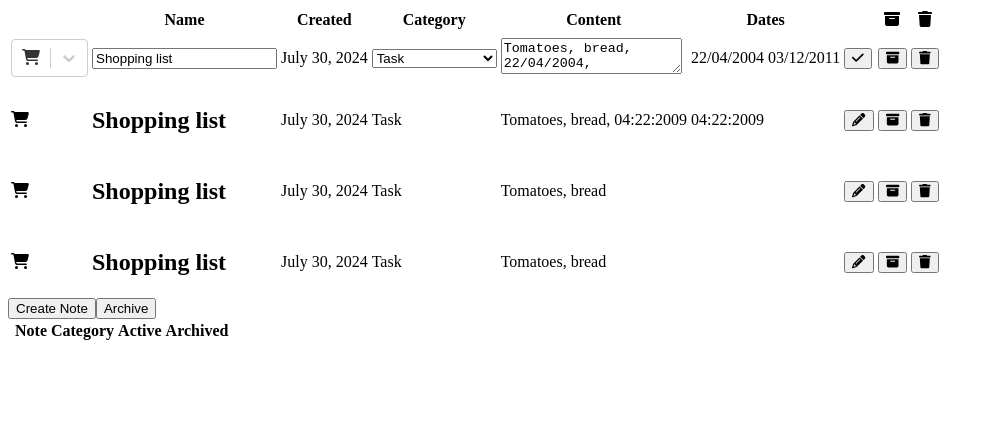
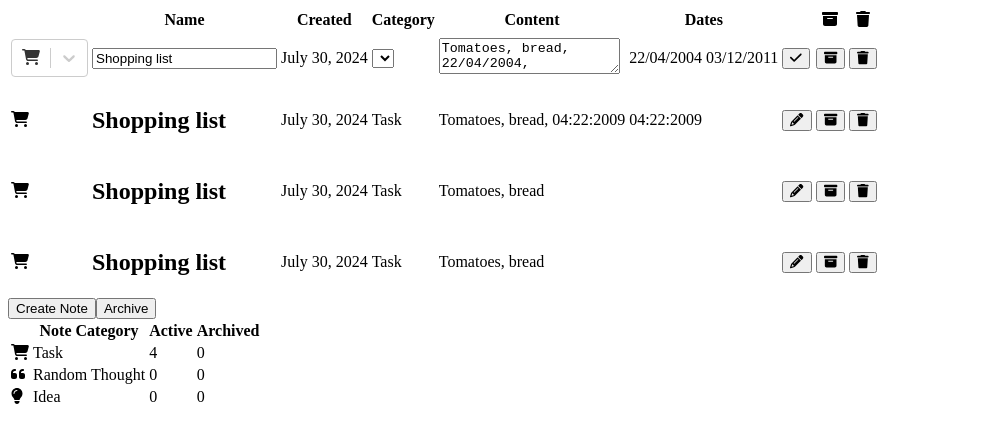
Before and after one commit to ravenser/React-ts-app, a React (Vite) app: page / in a window 1280 px wide. Both pictures are taken after a click on the button 767 px from the left and 66 px from the top of the page. Shown: the top 442 px of the page, without its empty margins (0-994 px from the left). Built offline with nearby package versions, Linux system fonts and the light colour scheme.

Commit message:
Added full functionality

```diff
--- a/src/App.tsx
+++ b/src/App.tsx
@@ -5,6 +5,7 @@ import { useNoteContext } from "./componetns/AllNotesContext.tsx";
 import NotesList from "./componetns/NotesList.tsx";
 import { useState } from "react";
 import ArchiveList from "./componetns/ArcviveList.tsx";
+import CategoryList from "./componetns/CategoryList.tsx";
 
 function App() {
   const { noteAdd } = useNoteContext();
@@ -68,7 +69,9 @@ function App() {
               <th>Archived</th>
             </tr>
           </thead>
-          <tbody></tbody>
+          <tbody>
+            <CategoryList />
+          </tbody>
         </table>
       </div>
     </>
--- a/src/componetns/AllNotesContext.tsx
+++ b/src/componetns/AllNotesContext.tsx
@@ -1,10 +1,15 @@
 import React, { createContext, ReactNode, useContext, useState } from "react";
 import { Note } from "../model";
-import { faCartShopping } from "@fortawesome/free-solid-svg-icons";
+import {
+  faCartShopping,
+  faLightbulb,
+  faQuoteLeft,
+} from "@fortawesome/free-solid-svg-icons";
+import { FontAwesomeIcon } from "@fortawesome/react-fontawesome";
 
 interface Category {
   value: string;
-  label: string;
+  label: React.ReactNode;
 }
 
 interface AllNoteContextType {
@@ -83,14 +88,6 @@ export const NoteProvider: React.FC<{ children: ReactNode }> = ({
       ),
     );
   };
-  // const moveToArchive = (index: number): void => {
-  //   setNotes((prevNotes) => {
-  //     console.log(index);
-  //     const [noteToArchive] = prevNotes.splice(index, 1);
-  //     setArciveNotes((prevArchived) => [...prevArchived, noteToArchive]);
-  //     return [...prevNotes];
-  //   });
-  // };
 
   function moveToArchive(index: number): void {
     setNotes((prevNotes) => {
@@ -109,9 +106,12 @@ export const NoteProvider: React.FC<{ children: ReactNode }> = ({
   };
 
   const categories: Category[] = [
-    { value: "Task", label: "Task" },
-    { value: "Random Thought", label: "Random Thought" },
-    { value: "Idea", label: "Idea" },
+    { value: "Task", label: <FontAwesomeIcon icon={faCartShopping} /> },
+    {
+      value: "Random Thought",
+      label: <FontAwesomeIcon icon={faQuoteLeft} />,
+    },
+    { value: "Idea", label: <FontAwesomeIcon icon={faLightbulb} /> },
   ];
 
   return (
--- a/src/componetns/ArchiveComponet.tsx
+++ b/src/componetns/ArchiveComponet.tsx
@@ -3,6 +3,7 @@ import React from "react";
 import { useNoteContext } from "./AllNotesContext";
 import FormatDate from "./FormatDate";
 import { faArchive, faTrash } from "@fortawesome/free-solid-svg-icons";
+import DateExtractor from "./DateExtractor";
 interface NoteComponentProps {
   index: number;
 }
@@ -29,7 +30,7 @@ const NoteComponent: React.FC<NoteComponentProps> = ({ index }) => {
       <td>
         <p>{archiveNotes[index].content}</p>
       </td>
-      <td>{archiveNotes[index].dates}</td>
+      <td>{DateExtractor(archiveNotes[index].content).join(" ")}</td>
       <td className="icon-cell">
         <button className="button-row">
           <FontAwesomeIcon
--- /dev/null
+++ b/src/componetns/CategoryComponent.tsx
@@ -0,0 +1,26 @@
+import React from "react";
+import { useNoteContext } from "./AllNotesContext";
+import { Note } from "../model";
+
+interface CategoryProps {
+  index: number;
+}
+
+const CategoryComponent: React.FC<CategoryProps> = ({ index }) => {
+  const { categories, allNotes, archiveNotes } = useNoteContext();
+  const findSameCategory = (arrayOfObjects: Note[]): number =>
+    arrayOfObjects.filter(
+      (object: Note) => categories[index].value === object.category,
+    ).length;
+
+  return (
+    <tr>
+      <td>{categories[index].label}</td>
+      <td>{categories[index].value}</td>
+      <td>{findSameCategory(allNotes)}</td>
+      <td>{findSameCategory(archiveNotes)}</td>
+    </tr>
+  );
+};
+
+export default CategoryComponent;
--- /dev/null
+++ b/src/componetns/CategoryList.tsx
@@ -0,0 +1,15 @@
+import React from "react";
+import { useNoteContext } from "./AllNotesContext.tsx";
+import CategoryComponent from "./CategoryComponent.tsx";
+const CategoryList: React.FC = () => {
+  const { categories } = useNoteContext();
+  return (
+    <>
+      {categories.map((_, i) => (
+        <CategoryComponent key={i} index={i} />
+      ))}
+    </>
+  );
+};
+
+export default CategoryList;
--- a/src/componetns/DateExtractor.tsx
+++ b/src/componetns/DateExtractor.tsx
@@ -14,7 +14,7 @@ const DateExtractor = (text: string): string[] => {
 
   let dates: string[] = [];
 
-  datePatterns.forEach((pattern) => {
+  datePatterns.map((pattern) => {
     const matches = text.match(pattern);
     if (matches) {
       dates = dates.concat(matches);
--- a/src/componetns/NoteComponent.tsx
+++ b/src/componetns/NoteComponent.tsx
@@ -1,5 +1,5 @@
 import { FontAwesomeIcon } from "@fortawesome/react-fontawesome";
-import React, {useState } from "react";
+import React, { useState } from "react";
 import { useNoteContext } from "./AllNotesContext";
 import FormatDate from "./FormatDate";
 import {
@@ -12,7 +12,6 @@ import {
 import { Note } from "../model";
 import IconSelect from "./SelectIcon";
 import DateExtractor from "./DateExtractor";
-
 
 interface NoteComponentProps {
   index: number;
@@ -84,7 +83,11 @@ const NoteComponent: React.FC<NoteComponentProps> = ({ index }) => {
       <td>
         {!isEditing && <p>{allNotes[index].category}</p>}
         {isEditing && (
-          <select value={selectedCategory} onChange={editCategory}>
+          <select
+            defaultValue={categories[0].value}
+            value={selectedCategory}
+            onChange={editCategory}
+          >
             {categories.map((category) => (
               <option key={category.value} value={category.value}>
                 {category.label}
@@ -101,7 +104,8 @@ const NoteComponent: React.FC<NoteComponentProps> = ({ index }) => {
       </td>
       <td>{DateExtractor(allNotes[index].content).join(" ")}</td>
       <td className="icon-cell">
-        {!isEditing && (<button className="button-row" onClick={EditNote}>
+        {!isEditing && (
+          <button className="button-row" onClick={EditNote}>
             {<FontAwesomeIcon icon={faPencilAlt} className="icon-row" />}
           </button>
         )}
```
